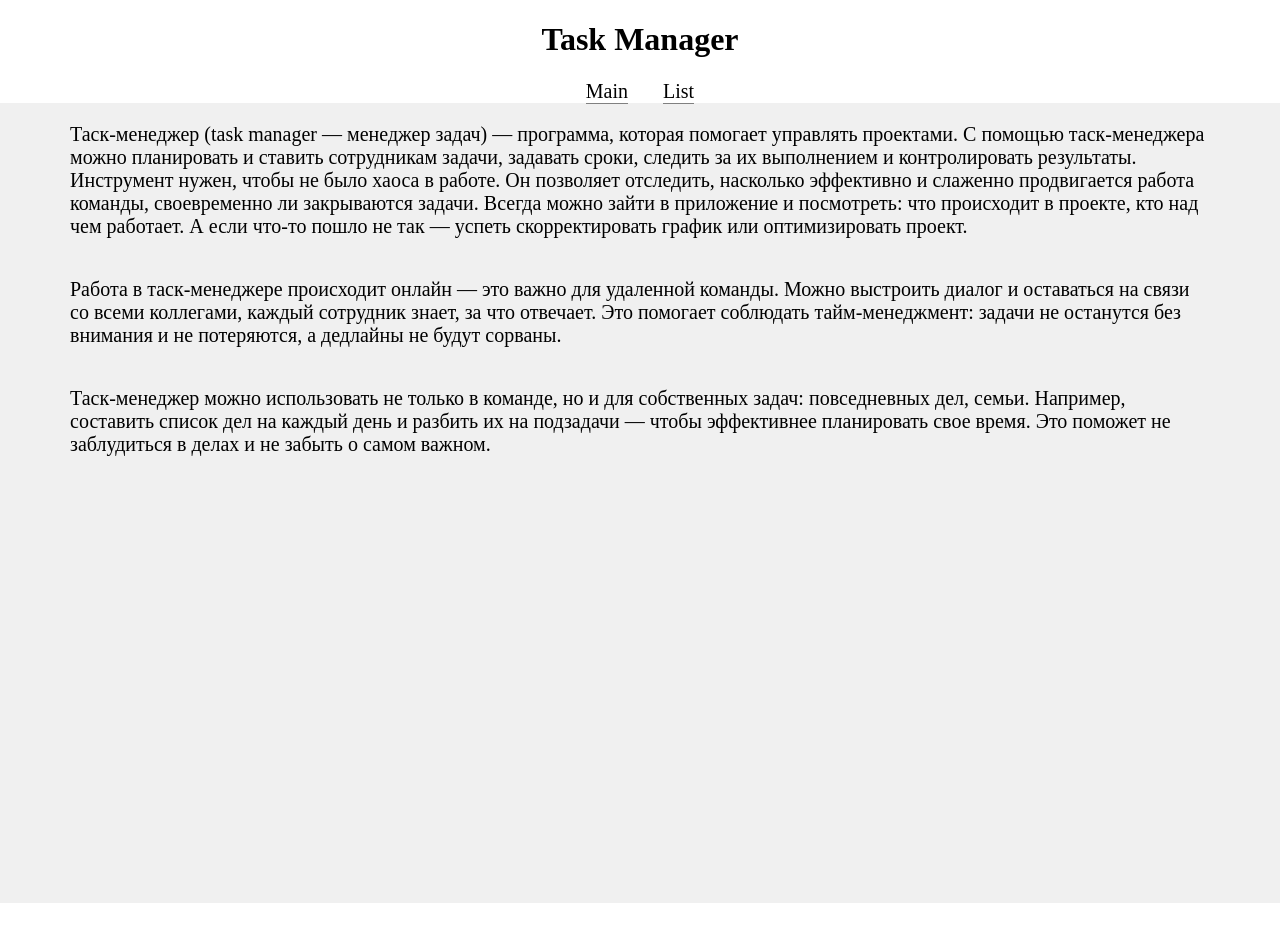
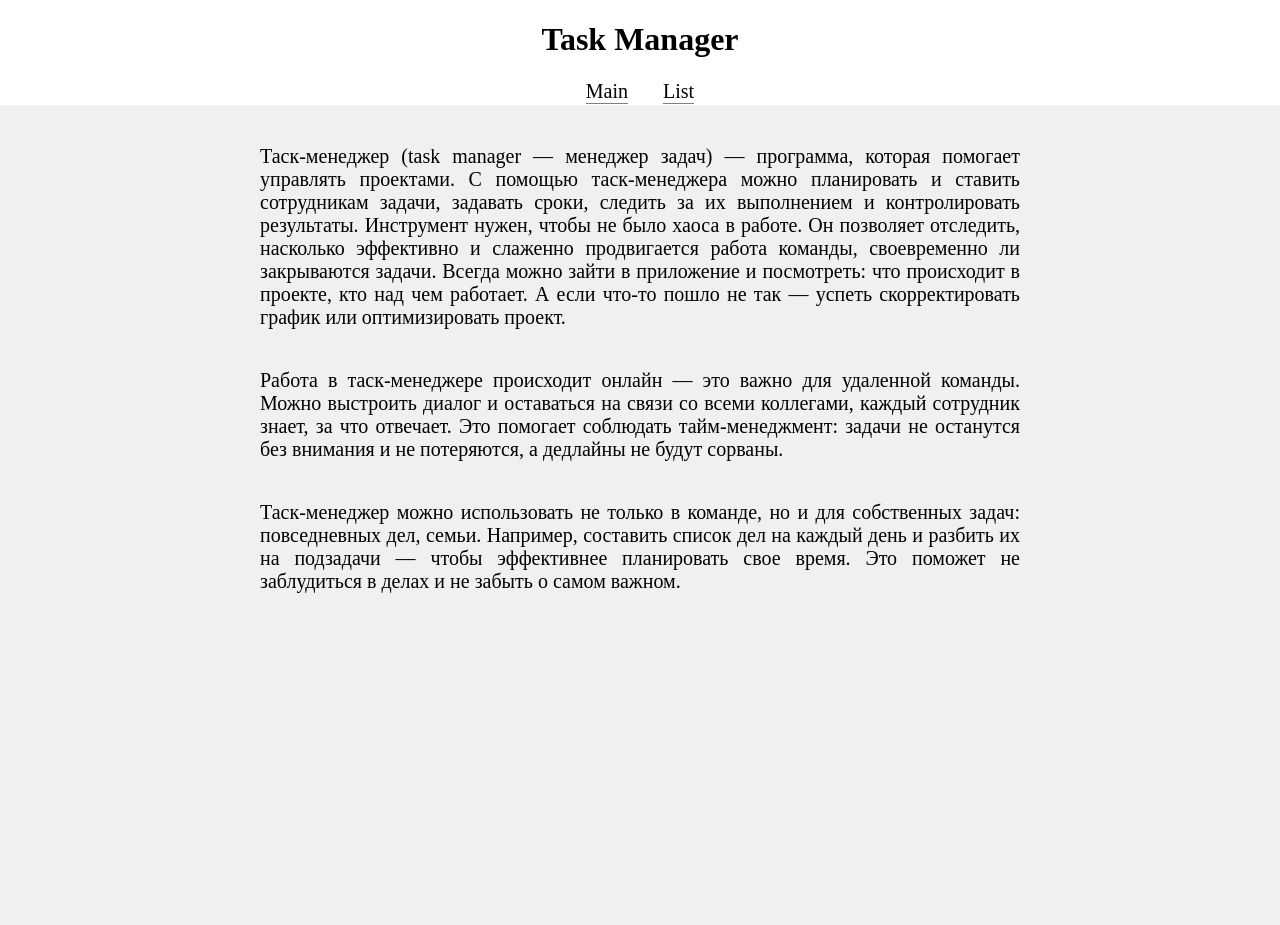
Before and after one commit to MariyaBBB/task-manager, a Vue app: page / in a window 1280 px wide. Before the commit the page ends 903 px from the top, so only its background shows below. Built offline with nearby package versions, Linux system fonts and the light colour scheme.

Commit message:
Поправила стили

```diff
--- a/src/App.vue
+++ b/src/App.vue
@@ -25,5 +25,7 @@ h1 {
 body {
   margin: 0;
   padding: 0;
+  background: #f0f0f0;
 }
+
 </style>
--- a/src/components/MyHeader.vue
+++ b/src/components/MyHeader.vue
@@ -10,7 +10,7 @@
 import MyMenu from './MyMenu.vue'
 export default ({
     name: "MyHeader",
-    components: {MyMenu},
+    components: { MyMenu },
     data() {
         return {
 
@@ -27,6 +27,9 @@ export default ({
 
 <style >
  #header {
-    height: 62px;
+    height: 105px;
+    background: white;
+    margin-top: -20px;
+    padding-top: 20px;
  }
 </style>
--- a/src/views/MainView.vue
+++ b/src/views/MainView.vue
@@ -31,14 +31,13 @@ export default ({
 
 <style>
 #main {
-    background: #f0f0f0;
     height: 100vh;
-    margin: 0;
+    margin: auto;
+    width: 760px;
+    text-align:justify;
 }
 
 p{
-    padding-left: 70px;
-    padding-right: 70px;
     padding-top: 20px;
     font-size: 20px;
 }
```
